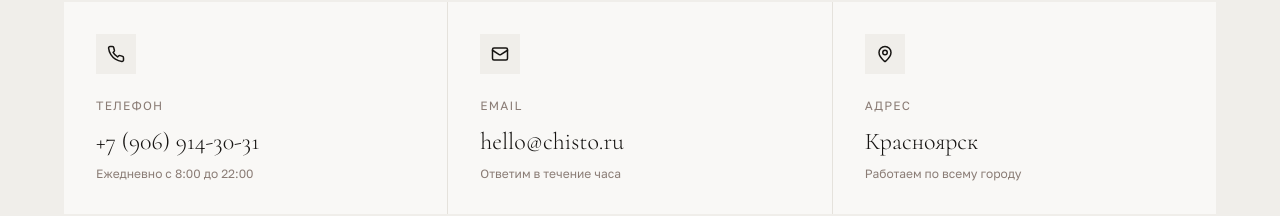
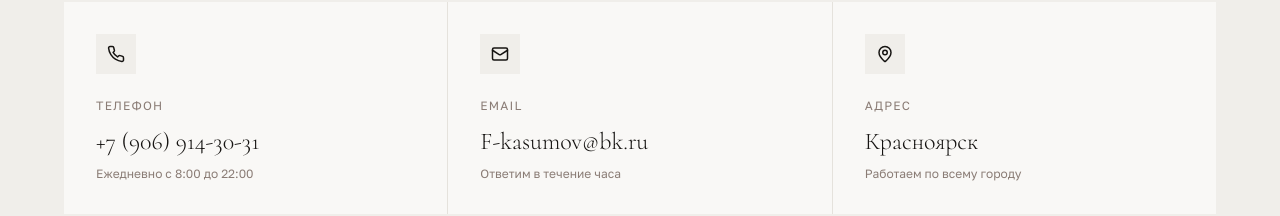
Before and after one commit to pr-poehali-dev/clinic-services-app, a React (Vite) app: page / in a window 1280 px wide. Shown: the part 5822-6038 px from the top of the page. Built offline with nearby package versions, Linux system fonts and the light colour scheme.

Commit message:
feat: добавлена поддержка email

```diff
--- a/src/components/FooterSection.tsx
+++ b/src/components/FooterSection.tsx
@@ -77,7 +77,7 @@ export default function FooterSection({ scrollTo }: FooterSectionProps) {
                 <Icon name="Mail" size={18} />
               </div>
               <div className="text-xs tracking-widest text-muted-foreground uppercase mb-3">Email</div>
-              <div className="font-display text-2xl font-light">hello@chisto.ru</div>
+              <div className="font-display text-2xl font-light">F-kasumov@bk.ru</div>
               <div className="text-xs text-muted-foreground mt-2">Ответим в течение часа</div>
             </div>
             <div className="bg-background p-8">
```
